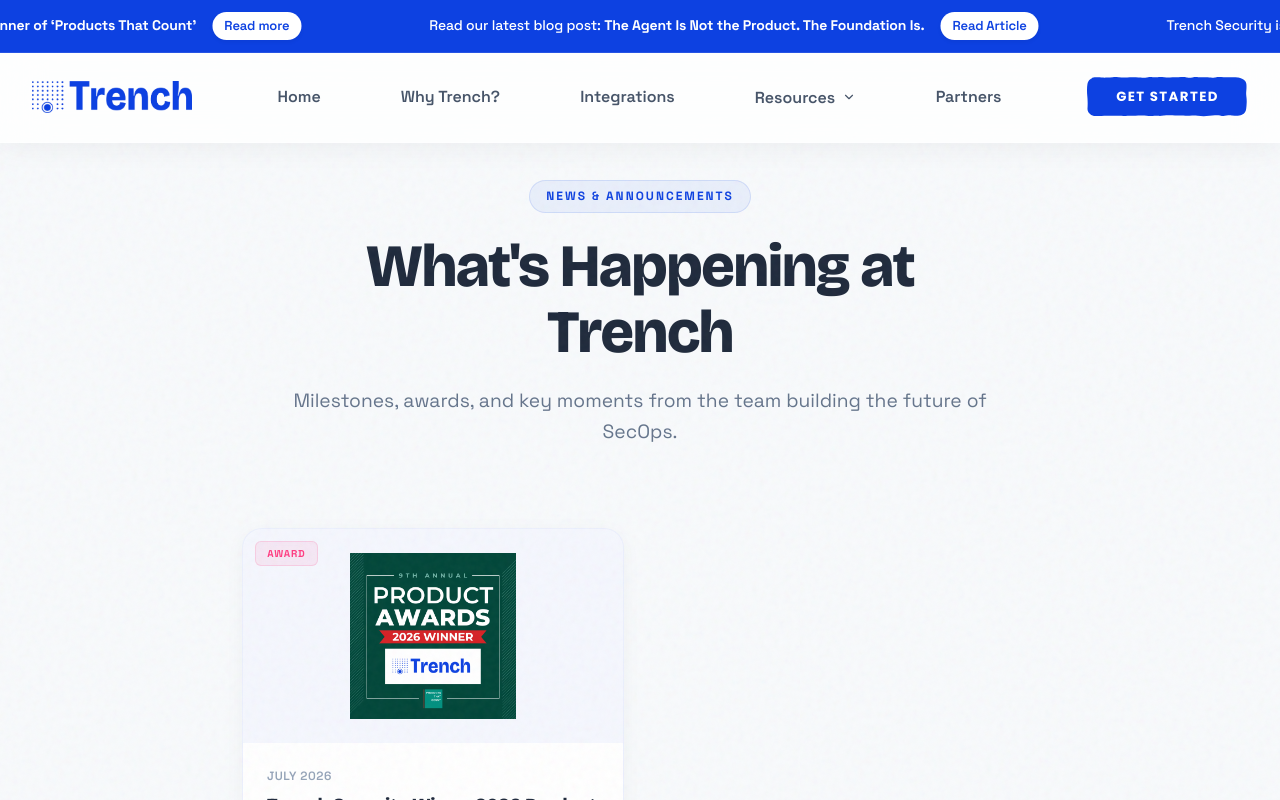
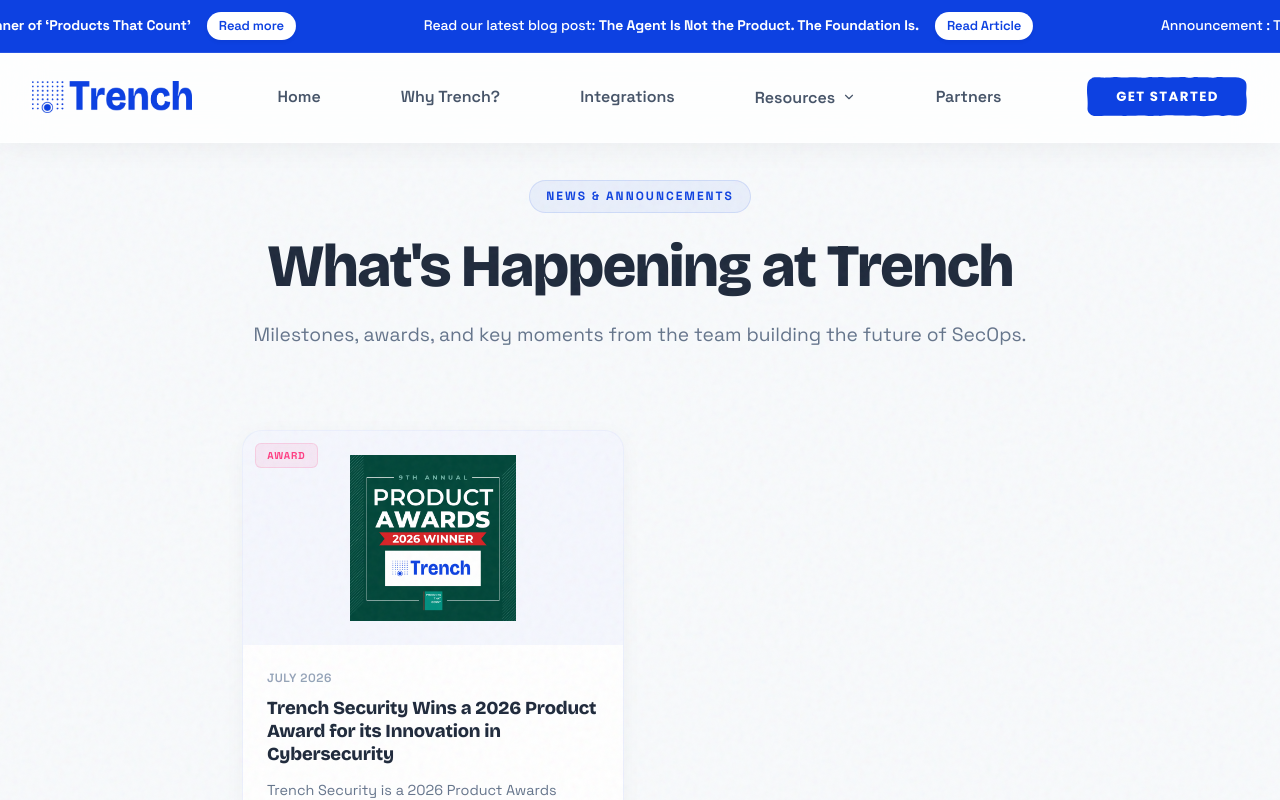
Before and after one commit to chandrasekar-velu23/trench-home, a Next.js app: page /announcements in a window 1280 px wide. Shown: the top 800 px of the page. Built offline with nearby package versions, Linux system fonts and the light colour scheme.

Commit message:
adjusted hero section annoucement page

```diff
--- a/src/app/announcements/announcements.css
+++ b/src/app/announcements/announcements.css
@@ -12,8 +12,8 @@
 /* Hero */
 .announcements-hero {
   text-align: center;
-  max-width: 760px;
-  margin: 0 auto 5rem;
+  width: 100%;
+  margin-bottom: 5rem;
   padding: 0 1.5rem;
 }
 
@@ -39,12 +39,14 @@
   color: var(--color-neutral-700);
   margin-bottom: 1.25rem;
   letter-spacing: -0.025em;
+  padding: 0 2rem;
 }
 
 .announcements-desc {
   font-size: clamp(1rem, 2vw, 1.2rem);
   color: var(--color-neutral-500);
   line-height: 1.65;
+  padding: 0 2rem;
 }
 
 /* Main container */
--- a/src/components/Navbar.tsx
+++ b/src/components/Navbar.tsx
@@ -118,13 +118,13 @@
             </div>
             {/* Duplicates for seamless loop */}
             <div className="announcement-ticker-item" aria-hidden="true">
-              <span>Trench Security is the <strong>2026 Winner of &lsquo;Products That Count&rsquo;</strong></span>
+              <span>Announcement : Trench Security is the <strong>2026 Winner of &lsquo;Products That Count&rsquo;</strong></span>
               <Link href="/announcements/products-that-count-2026" className="announcement-button">
                 Read more
               </Link>
             </div>
             <div className="announcement-ticker-item" aria-hidden="true">
-              <span>Read our latest blog post: <strong>The Agent Is Not the Product. The Foundation Is.</strong></span>
+              <span>Read our latest blog post : <strong>The Agent Is Not the Product. The Foundation Is.</strong></span>
               <Link href="/blog/the-agent-is-not-the-product-the-foundation-is" className="announcement-button">
                 Read Article
               </Link>
@@ -160,8 +160,7 @@
                     onMouseLeave={() => setDropdownOpen(false)}
                   >
                     <button
-                    className={`nav-link nav-dropdown-trigger ${
-                      pathname.startsWith("/resources") || pathname === "/blog" ? "active" : ""
+                      className={`nav-link nav-dropdown-trigger ${pathname.startsWith("/resources") || pathname === "/blog" ? "active" : ""
                         } d-flex items-center gap-1`}
                       style={{ background: "transparent", border: "none", cursor: "pointer" }}
                     >
@@ -271,8 +270,7 @@
                         className="w-full"
                       >
                         <button
-                          className={`mobile-nav-link ${
-                            pathname.startsWith("/resources") || pathname === "/blog" ? "active" : ""
+                          className={`mobile-nav-link ${pathname.startsWith("/resources") || pathname === "/blog" ? "active" : ""
                             }`}
                           onClick={() => setMobileResourcesOpen(!mobileResourcesOpen)}
                           style={{
```
Lines whose indentation alone changed are shown as unchanged.
